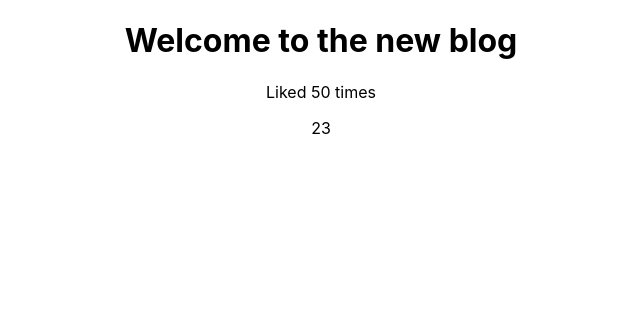
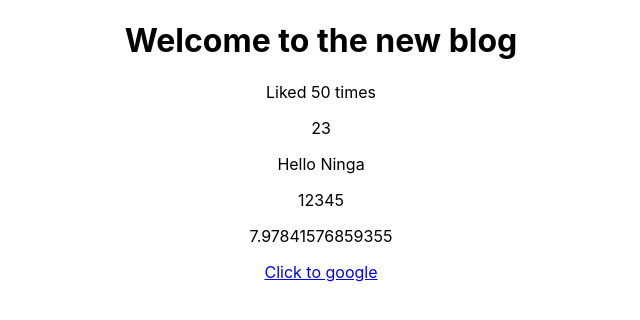
Before and after one commit to miyushan/Learn-React, a JavaScript app in the folder my-app/: page / in a window 1280 px wide. Shown: the top 320 px of the page, without its empty margins (319-959 px from the left). Built offline with nearby package versions, Linux system fonts and the light colour scheme; the HTML template or start-up script is replaced by a standard one.

Commit message:
Dynamic values in templates

```diff
--- a/my-app/src/App.js
+++ b/my-app/src/App.js
@@ -4,6 +4,7 @@ function App() {
   const title = 'Welcome to the new blog';
   const likes = 50;
   const person = { name:'miyushan', age:23};
+  const link = "http://www.google.com";
 
   return (
     <div className="App">
@@ -11,6 +12,10 @@ function App() {
         <h1>{title}</h1>
         <p>Liked {likes} times</p>
         <p>{person.age}</p>
+        <p>{"Hello Ninga"}</p>
+        <p>{ [1,2,3,4,5]}</p>
+        <p>{ Math.random()*10 }</p>
+        <a href={link}>Click to google</a>
       </div>
     </div>
   );
```
